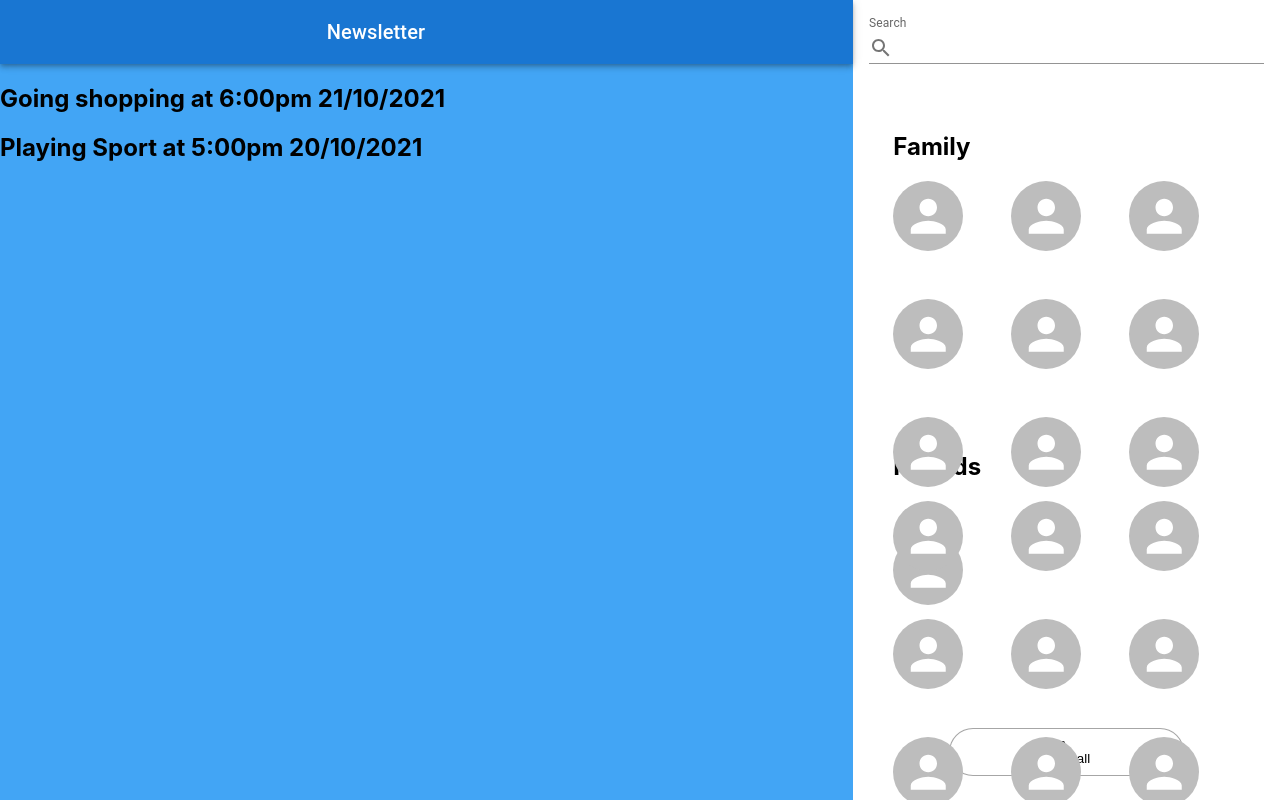
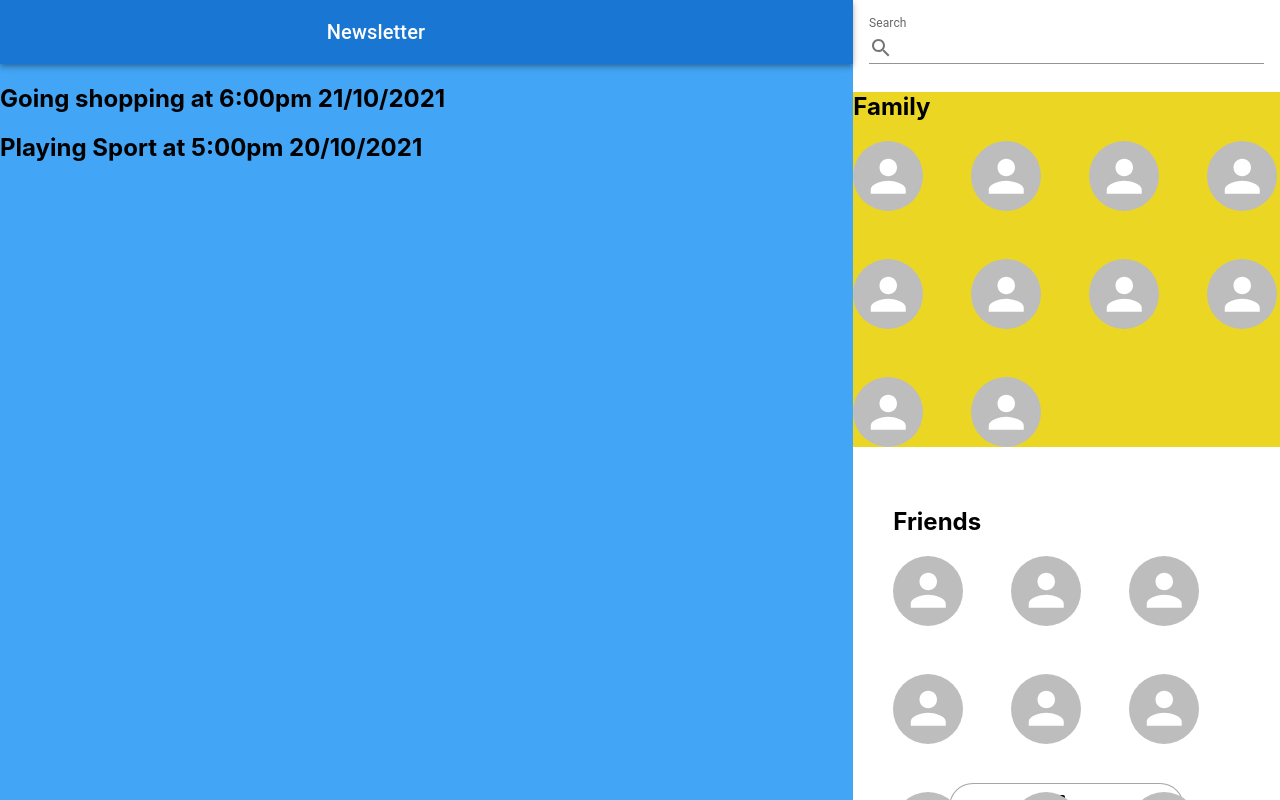
Before and after one commit to JacobBotha/FamBridge, a React (Create React App) app: page / in a window 1280 px wide. Shown: the top 800 px of the page. Built offline with nearby package versions, Linux system fonts and the light colour scheme.

Commit message:
Changed background colour of family box

```diff
--- a/src/components/startcall.css
+++ b/src/components/startcall.css
@@ -2,6 +2,12 @@ button{
     text-align: center;
     justify-content: center;
     align-items: center;
+}
+
+.family-box {
+    padding: 5;
+    height:"30vh";
+    background-color: rgb(235, 215, 35);
 }
 
 
--- a/src/components/startcall.js
+++ b/src/components/startcall.js
@@ -37,10 +37,10 @@ export default class StartCall extends Component {
                         />
                         {/* <input type="text" className="search"></input> */}
                     </Box>
-                    <Box sx={{ p: 5, height:"30vh"}}>
+                    <div className="family-box">
                         <h2>Family</h2>
                         <FriendList friends={this.state.friends}></FriendList>
-                    </Box>
+                    </div>
                     <Box sx={{ p: 5, height:"30vh"}}>
                         <h2>Friends</h2>
                         <FriendList friends={this.state.friends}></FriendList>
```
